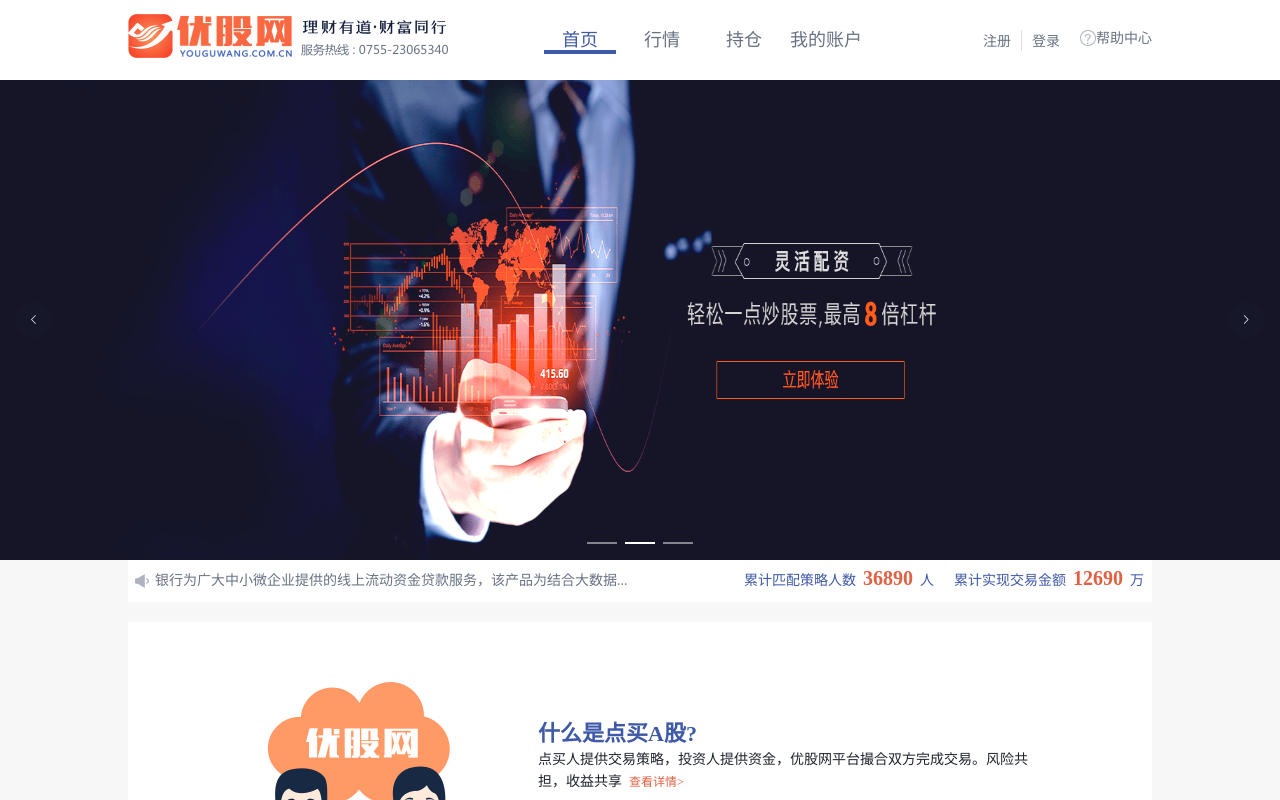
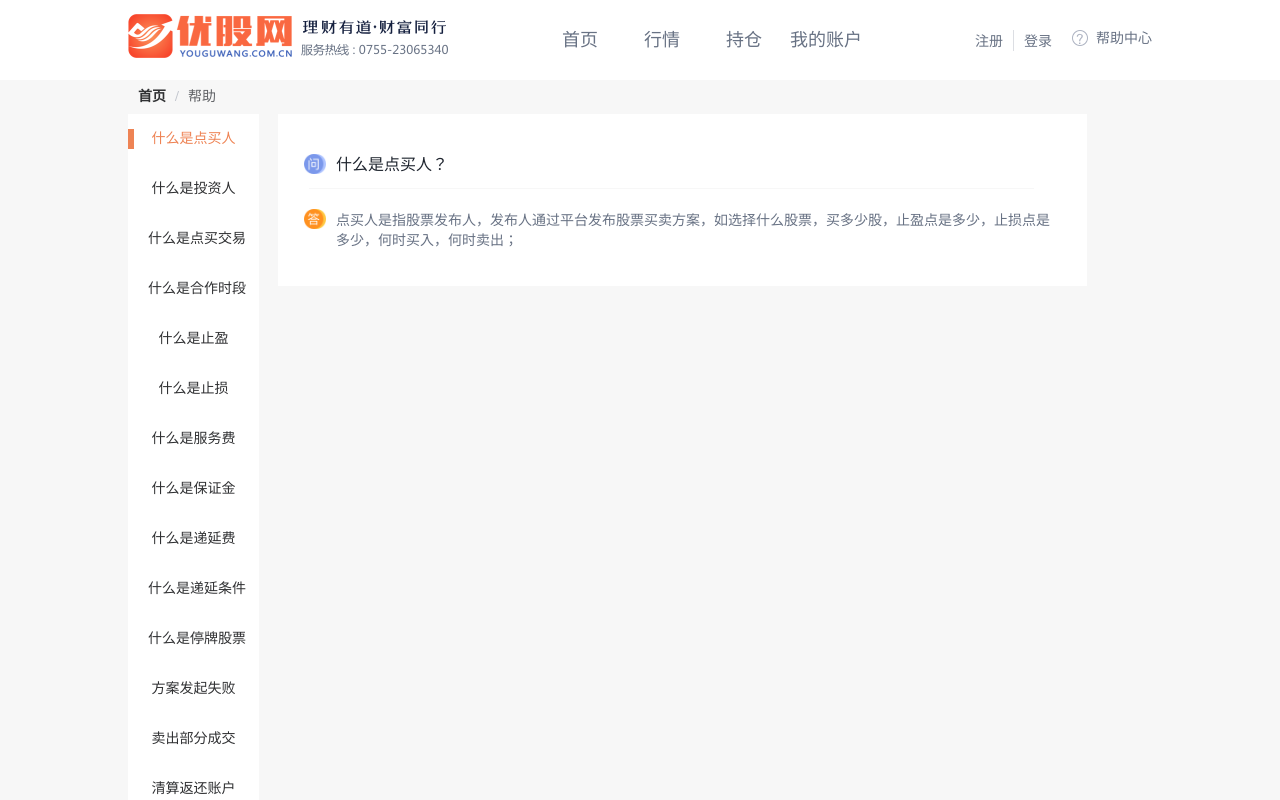
Before and after one commit to liaoruowenlan/vue-stock, a Vue app: page /help in a window 1280 px wide. Before the commit this address led to /help#/home. Shown: the top 800 px of the page. Built offline with nearby package versions, Linux system fonts and the light colour scheme; no server answers.

Commit message:
it
路径修改

```diff
--- a/src/components/header.vue
+++ b/src/components/header.vue
@@ -3,27 +3,27 @@
         <div class="logo">
             <img src="../assets/img/logo.png" />
         </div>
-        <div class="logo-nav">
+        <div class="Tlogo-nav">
             <ul id="warp">
-                <li class="" v-for="(item,index) in navLists" :key="index"><router-link :to="item.url">{{item.text}}</router-link></li>
+                <li class="" v-for="(item,index) in navLists" :key="index"><router-link :to="item.url" active-class="bote">{{item.text}}</router-link></li>
             </ul>
         </div>
         <div class="nav-login">
             <ul v-if="!loginOpen">
                 <li>
-                    <a href="#/register">注册</a>
+                    <router-link to="/register">注册</router-link>
                 </li>
                 <li class="border"></li>
                 <li>
-                    <a href="#/login">登录</a>
+                    <router-link to="/login">登录</router-link>
                 </li>
             </ul>
             <div v-if="loginOpen">
-                    欢迎回来，<a href="#/myaccount">{{phone}}</a>
+                欢迎回来，<router-link to="/myaccount">{{phone}}</router-link>
             </div>
             <div>
                     <img src="../assets/img/help.png" class="help-img" />
-                    <a to="/help" class="help">帮助中心</a>
+                &nbsp;<router-link class="help" to="/help">帮助中心</router-link>
             </div>
         </div>
     </header>
@@ -99,17 +99,17 @@ export default {
   height: 44px;
 }
 
-.logo-nav {
+.Tlogo-nav {
   float: left;
   margin-left: 68px;
 }
 
-.logo-nav ul {
+.Tlogo-nav ul {
   margin: 25px 0;
   height: 30px;
 }
 
-.logo-nav ul li {
+.Tlogo-nav ul li {
   float: left;
   width: 72px;
   text-align: center;
@@ -117,20 +117,12 @@ export default {
   color: #687284;
   margin-left: 10px;
 }
-.logo-nav ul li a {
+.Tlogo-nav ul li a {
   color: #687284;
 }
-.router-link-exact-active {
+.bote {
   color: #3e59a7;
   border-bottom: 4px solid #3e59a7;
-  padding: 0 18px;
-}
-.router-link-active {
-  color: #3e59a7;
-  border-bottom: 4px solid #3e59a7;
-}
-.router-link-exact-active {
-  color: #3e59a7 !important;
 }
 .logo-nav ul li:hover {
   color: #3e59a7 !important;
--- a/src/pages/position/position.vue
+++ b/src/pages/position/position.vue
@@ -5,7 +5,7 @@
             <div class="position">
                 <div class="position-left">
                     <ul>
-                        <li v-for="(item,index) in navLists" :key="index"><router-link :to="item.url"><i></i>{{item.text}}</router-link></li>
+                        <li v-for="(item,index) in navLists" :key="index"><router-link :to="item.url" active-class="overas1"><i></i>{{item.text}}</router-link></li>
                     </ul>
                 </div>
                 <div class="position-right">
@@ -33,7 +33,7 @@
                 navLists:[
                     {
                         "text":"持仓",
-                        "url":"/position/price/holding"
+                        "url":"/position/price"
                     },
                     {
                         "text":"自选股",
@@ -53,9 +53,8 @@
 .position{
     width: 1024px;
     min-height: 656px;
-    margin: 0 auto;
+    margin: 0 auto 20px auto;
     padding-top: 10px;
-    margin-bottom: 20px;
     background: #f7f7f7;
 }
 .position:after{
@@ -89,7 +88,7 @@
 .position-left li:hover a{
     color: #ee8354;
 }
-.router-link-active{
+.overas1{
     color: #ee8354 !important;
     background: url("../../assets/img/border-bg@2x.png") no-repeat;
     display: block;
--- a/src/pages/position/position/price.vue
+++ b/src/pages/position/position/price.vue
@@ -55,7 +55,7 @@
         color: #818081;
         font-size: 16px;
     }
-    .router-link-exact-active{
+    .router-link-active{
         display: block;
         width: 101px;
         margin: 0 auto;
--- a/src/pages/position/position/price/holding.vue
+++ b/src/pages/position/position/price/holding.vue
@@ -95,7 +95,7 @@ export default {
     getList() {
       this.$axios
         .get(
-          "strategist/buyRecord/pagesHoldPosition?page=" +
+          "/strategist/buyRecord/pagesHoldPosition?page=" +
             this.page +
             "&size=" +
             this.size,
--- a/src/pages/user/login.vue
+++ b/src/pages/user/login.vue
@@ -22,12 +22,12 @@
                     </div>
                     <input id="user-login" :class="btnUp?'addColor':''" type="button" value="登陆" class="login-btn" @click="login"/>
                     <div class="login-operation">
-                        <a href="#/reset">
+                        &nbsp;<router-link to="/reset">
                             忘记密码
-                        </a>
-                        <a href="#/register">
+                        </router-link>
+                        <router-link to="/register">
                             注册账号
-                        </a>
+                        </router-link>
                     </div>
                     <input type="text" style="display:none;" />
                 </div>
--- a/src/pages/user/register.vue
+++ b/src/pages/user/register.vue
@@ -32,9 +32,9 @@
 					<input type="button" value="注册" class="login-btn"  :class="btnUp?'addColor':''" @click="register()" />
 					<div class="login-operation">
 						<a href="#"></a>
-						<a href="#/login">
+						<router-link to="/login">
 							已有账号，直接登录
-						</a>
+						</router-link>
 					</div>
 				</div>
 			</div>
--- a/src/router/index.js
+++ b/src/router/index.js
@@ -6,6 +6,7 @@ import { MessageBox } from 'element-ui';
 Vue.use(Router)
 
 const router = new Router({
+    mode: 'history',
     routes: [
         {
             path: '/',
@@ -56,22 +57,19 @@ const router = new Router({
                     component: resolve => require(['@/pages/position/position/price.vue'], resolve),
                     children:[
                         {
-                            path: '/',
-                            redirect: '/position/price/holding',
-                            component: resolve => require(['@/pages/position/position/price/holding.vue'], resolve),
-                        },
-                        {
                             path: '/position/price/holding',
-                            name:'holding',
                             component: resolve => require(['@/pages/position/position/price/holding.vue'], resolve)
                         },
                         {
-                            component: resolve => require(['@/pages/position/position/price/settlement.vue'], resolve) ,
-                            path: '/position/price/settlement'
+                            path: '/position/price/settlement',
+                            component: resolve => require(['@/pages/position/position/price/settlement.vue'], resolve)
                         }
                     ]
                 },
-                {path: '/position/optional', component:  resolve => require(['@/pages/position/position/optional.vue'], resolve) }
+                {
+                    path: '/position/optional',
+                    component:  resolve => require(['@/pages/position/position/optional.vue'], resolve)
+                }
             ]
         },
         {
```
Also changed, not shown: src/pages/position/position/price/settlement.vue (line endings or trailing spaces).
